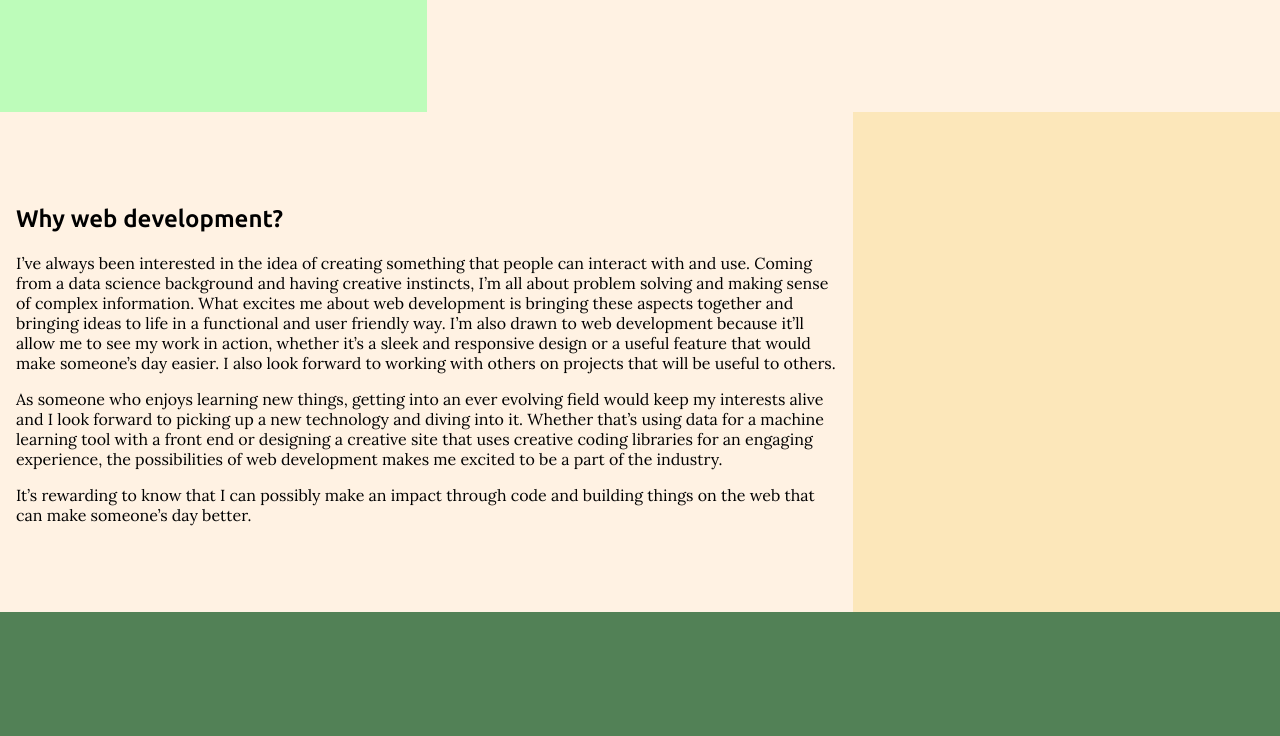
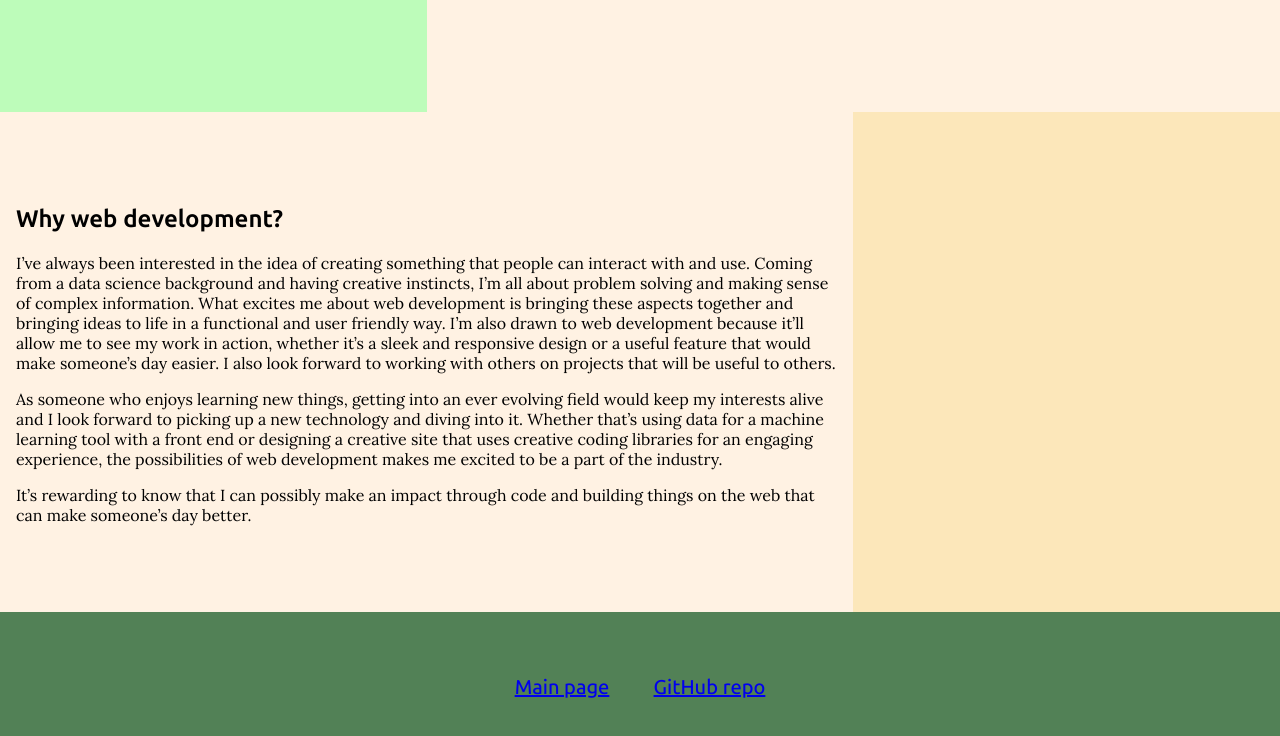
Before and after one commit to dede95/ao_showcase_game, a plain HTML site: page showcase_website/index.html in a window 1280 px wide. Shown: the part 814-1550 px from the top of the page. Drawn offline with Linux system fonts and the light colour scheme.

Commit message:
Add links to website

```diff
--- a/showcase_website/index.html
+++ b/showcase_website/index.html
@@ -79,6 +79,10 @@
 
     <div class="cool-section">
         <!-- Section for cool interaction -->
+        <div class="links">
+            <a href="../">Main page</a>
+            <a href="https://github.com/dede95/ao_showcase_game" target="_blank">GitHub repo</a>
+        </div>
     </div>
 
     <script src="interactions.js"></script>
--- a/showcase_website/style.css
+++ b/showcase_website/style.css
@@ -11,8 +11,14 @@ h1 {
     font-size: 80px;
 }
 
-h1, h2 {
+h1, h2, a {
     font-family: "Ubuntu Sans", serif;
+}
+
+a {
+    font-size: 20px;
+    margin: 20px;
+    font-weight: 500;
 }
 
 /* HERO SECTION */
@@ -126,9 +132,18 @@ h1, h2 {
 /* COOL SECTION */
 
 .cool-section {
+    display: flex;
+    justify-content: center;
+    align-items: center;
     background-color: rgb(82, 129, 86);
     height: 150px;
 }
+
+.links {
+    margin: 20px;
+}
+
+
 
 @media (max-width: 1300px) {
     .hero-section {
```
